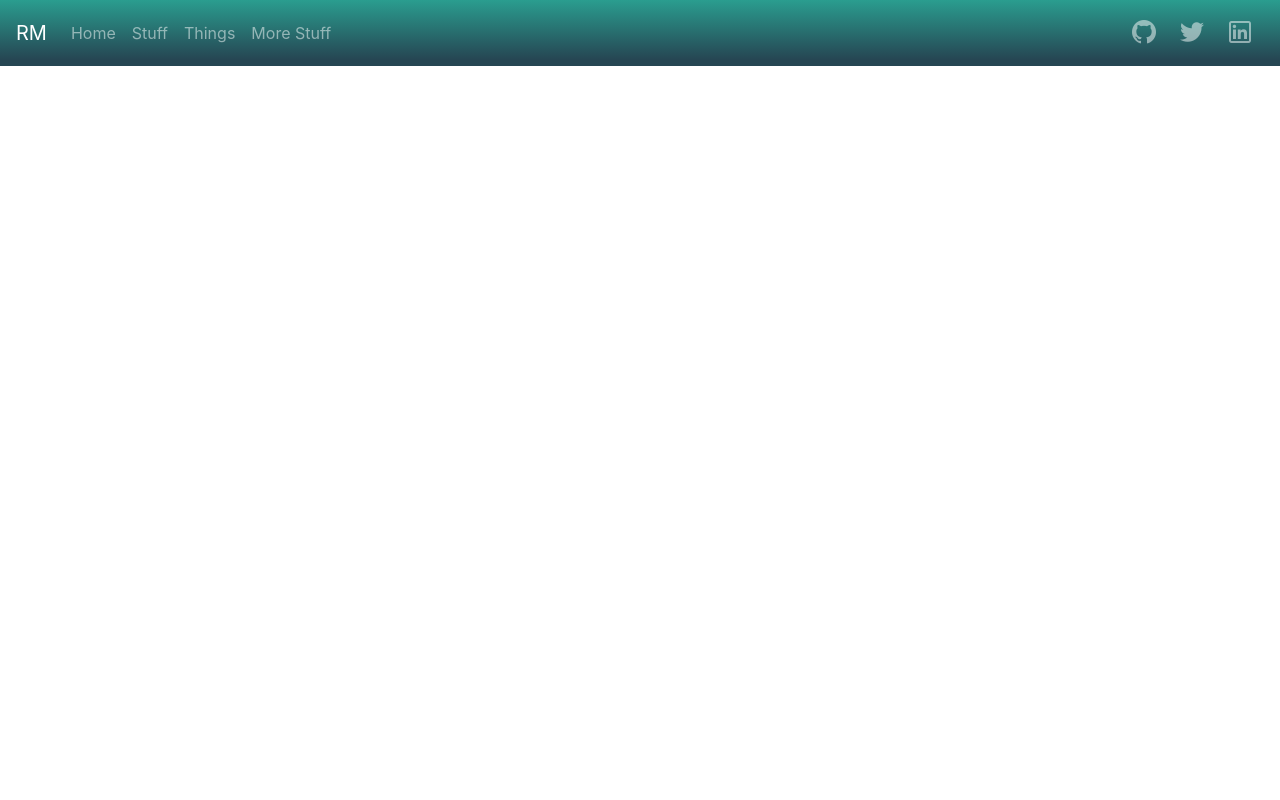
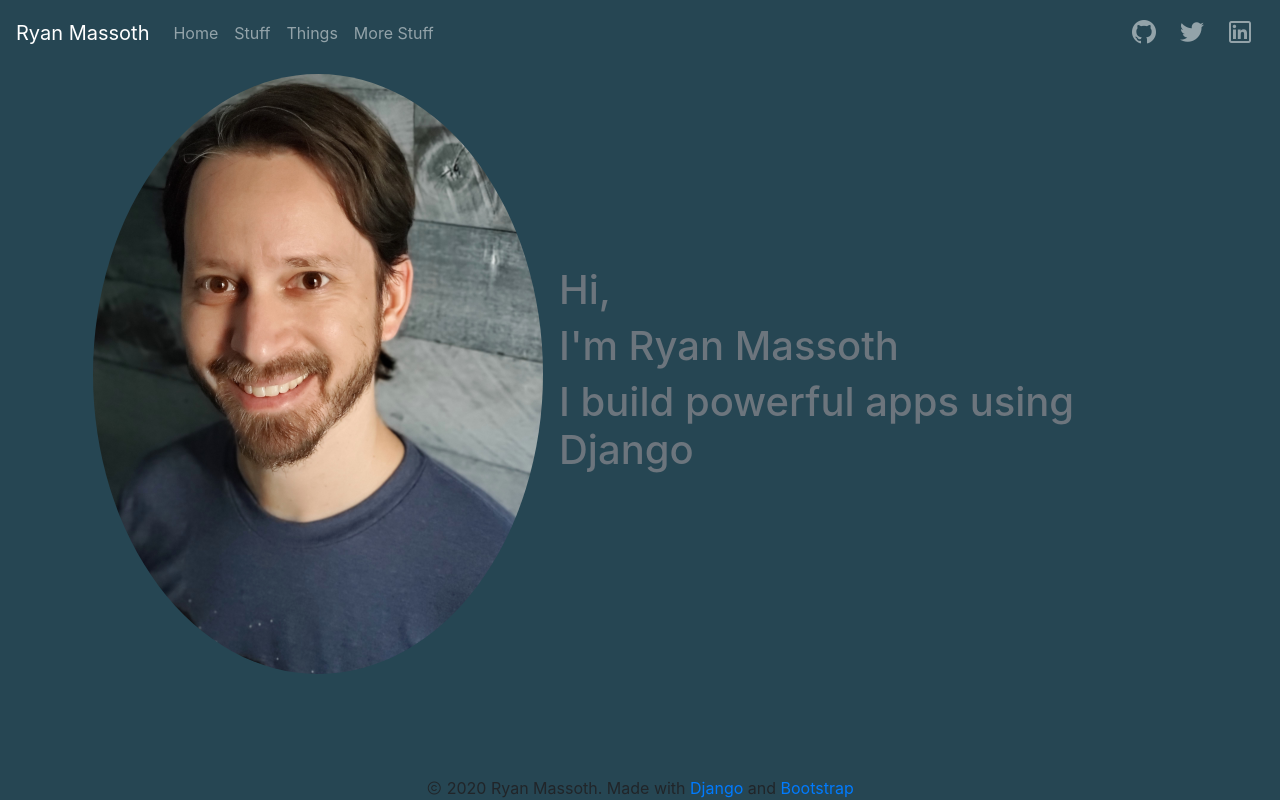
Before and after one commit to rmassoth/ryanmassoth.com, a Django app: template home/templates/home/index.html in a window 1280 px wide. Run offline with Django 3.2, Linux system fonts and the light colour scheme; the template is opened without the code that fills it, so the values that code supplies are empty; some libraries are stand-ins or nearby versions.

Commit message:
Finished with the base template. Working on styling the home page with my image and some simple text.

```diff
--- a/home/static/home/home.css
+++ b/home/static/home/home.css
@@ -1,5 +1,17 @@
 /* Main site style sheet*/
 
+/*.navbar{
+	background: linear-gradient(to bottom, #2a9d8f 10%, #264653 100%);
+}*/
+
 .navbar{
-	background: linear-gradient(to top, #264653 10%,  #2a9d8f 100%);
+	background-color: #264653;
 }
+
+body{
+	background-color: #264653 !important;
+}
+
+.profile{
+	border-radius: 50%;
+}
--- /dev/null
+++ b/home/templates/home/base.html
@@ -0,0 +1,60 @@
+<!DOCTYPE html>
+<html lang='en' class="h-100">
+<head>
+	{% load static %}
+	<meta name="viewport" content="width=device-width, intial-scale=1, shrink-to-fit=no">
+	<link rel="stylesheet" type="text/css" href="{% static 'home/home.css'%}">
+	<link rel="stylesheet" href="https://maxst.icons8.com/vue-static/landings/line-awesome/line-awesome/1.3.0/css/line-awesome.min.css">
+	<title>
+		Ryan Massoth
+	</title>
+</head>
+
+<body class="d-flex flex-column min-vh-100">
+	<!-- Navigation -->
+	<nav class='navbar navbar-expand navbar-dark flex-column flex-md-row'>
+		<a class="navbar-brand" href={% url "home:index" %} >Ryan Massoth</a>
+    	<ul class="navbar-nav">
+    		<li class="nav-item">
+				<a class="nav-link" href="/">Home</a>
+			</li>
+			<li class="nav-item">
+				<a class="nav-link" href="/">Stuff</a>
+			</li>
+			<li class="nav-item">
+				<a class="nav-link" href="/">Things</a>
+			</li>
+			<li class="nav-item">
+				<a class="nav-link" href="/">More Stuff</a>
+			</li>
+		</ul>
+		<ul class="navbar-nav ml-md-auto">
+			<li class="nav-item">
+				<a class="nav-link" href="https://github.com/rmassoth/" target="_blank" ><i class="lab la-github la-2x"></i></a>
+			</li>
+			<li class="nav-item">
+				<a class="nav-link" href="https://twitter.com/RyanMassoth/" target="_blank"><i class="lab la-twitter la-2x"></i></a>
+			</li>
+			<li class="nav-item">
+				<a class="nav-link" href="https://linkedin.com/in/rmassoth/" target="_blank"><i class="lab la-linkedin la-2x"></i></a>
+			</li>
+		</ul>
+	</nav>
+
+<!-- Main content goes in here. Extend base to keep consistent look and feel. -->
+{% block maincontent %}
+{% endblock %}
+
+<!-- Footer -->
+<footer class="d-flex justify-content-center mt-auto">
+	    <div><i class="las la-copyright"></i> 2020 Ryan Massoth. Made with <a href="https://www.djangoproject.com" target="_blank">Django</a> and <a href="http://getbootstrap.com" target="_ blank">Bootstrap</a></div>
+</footer>
+
+</body>
+</html>
+
+<!-- Load javascipt stuff -->
+{% load bootstrap4 %}
+
+{% bootstrap_css %}
+{% bootstrap_javascript jquery='full' %}
--- a/home/templates/home/index.html
+++ b/home/templates/home/index.html
@@ -1,51 +1,17 @@
-<!DOCTYPE html>
-<html lang='en'>
-<head>
-	{% load static %}
-	<meta name="viewport" content="width=device-width, intial-scale=1, shrink-to-fit=no">
-	<link rel="stylesheet" type="text/css" href="{% static 'home/home.css'%}">
-	<link rel="stylesheet" href="https://maxst.icons8.com/vue-static/landings/line-awesome/line-awesome/1.3.0/css/line-awesome.min.css">
-	<title>
-		Ryan Massoth
-	</title>
-</head>
-
-<body>
-	<nav class='navbar navbar-expand navbar-dark flex-column flex-md-row'>
-		<a class="navbar-brand" href={% url "home:index" %} >RM</a>
-    	<ul class="navbar-nav">
-    		<li class="nav-item">
-				<a class="nav-link" href="/">Home</a>
-			</li>
-			<li class="nav-item">
-				<a class="nav-link" href="/">Stuff</a>
-			</li>
-			<li class="nav-item">
-				<a class="nav-link" href="/">Things</a>
-			</li>
-			<li class="nav-item">
-				<a class="nav-link" href="/">More Stuff</a>
-			</li>
-		</ul>
-		<ul class="navbar-nav ml-md-auto">
-			<li class="nav-item">
-				<a class="nav-link" href="https://github.com/rmassoth/" target="_blank" ><i class="lab la-github la-2x"></i></a>
-			</li>
-			<li class="nav-item">
-				<a class="nav-link" href="https://twitter.com/RyanMassoth/" target="_blank"><i class="lab la-twitter la-2x"></i></a>
-			</li>
-			<li class="nav-item">
-				<a class="nav-link" href="https://linkedin.com/in/rmassoth/" target="_blank"><i class="lab la-linkedin la-2x"></i></a>
-			</li>
-		</ul>
-	</nav>
+{% extends "./base.html" %}
+{% load static %}
 
 {% block maincontent %}
+
+<div class="container text-muted">
+	<div class="d-flex flex-md-row flex-column">
+		<img class='p-2 profile img-fluid' src="{% static 'home/ryan_at_home.png' %}" >
+		<div class="d-flex p-2 flex-column justify-content-center">
+			<h1>Hi,</h1>
+			<h1>I'm Ryan Massoth</h1>
+			<h1>I build powerful apps using Django</h1>
+		</div>
+	</div>
+</div>
+
 {% endblock %}
-
-</html>
-
-{% load bootstrap4 %}
-
-{% bootstrap_css %}
-{% bootstrap_javascript jquery='full' %}
```
Also changed, not shown: home/static/home/ryan_at_home.png (added).
